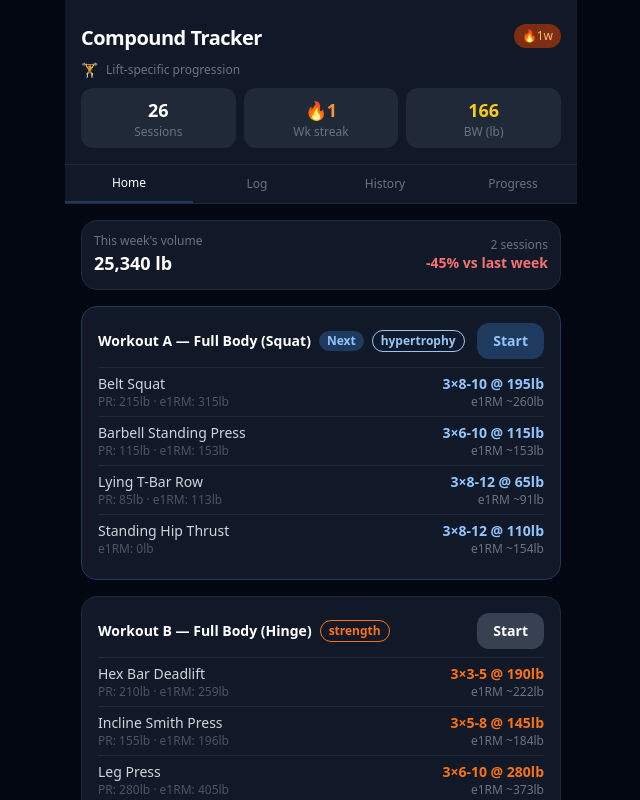
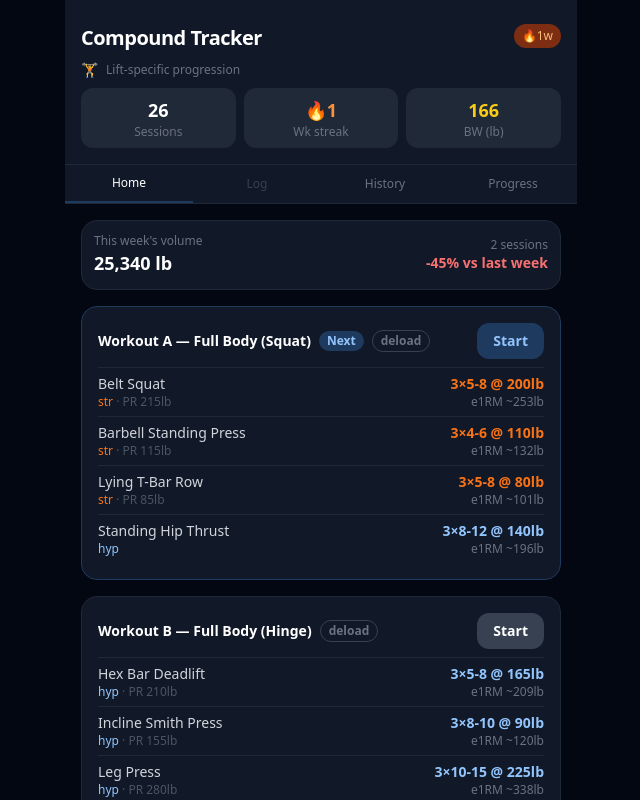
Before and after one commit to jzmak/compound-tracker, a React (Vite) app: page / in a window 1280 px wide. Shown: the top 800 px of the page, without its empty margins (319-959 px from the left). Built offline with nearby package versions, Linux system fonts and the light colour scheme.

Commit message:
fix DUP undulation, weight persistence, rep-range success, deload cap

```diff
--- a/src/App.jsx
+++ b/src/App.jsx
@@ -198,48 +198,57 @@ function initializeDUP() {
   return state;
 }
 
-function applyDUPProgression(currentDup, completedExercises) {
+function applyDUPProgression(currentDup, completedExercises, history) {
   const updated = JSON.parse(JSON.stringify(currentDup));
 
   completedExercises.forEach(exercise => {
     const config = EXERCISES[exercise.id];
     if (!config) return;
-    // Initialize dup state for any exercise that lacks it (e.g. newly added glute/substitute lifts)
     if (!updated[exercise.id]) {
       updated[exercise.id] = { hW: config.hW, sW: config.sW, hStalls: 0, sStalls: 0, nextType: "hypertrophy" };
     }
 
     const sessionType = exercise.sessionType;
-    const targetReps = sessionType === "hypertrophy" ? config.repMax : config.sRepMax;
-    const allSetsHitTarget = exercise.sets.every(set => set.completed && parseFloat(set.reps) >= targetReps);
+    const isHyp = sessionType === "hypertrophy";
+    // P1-1 FIX: success is hitting the BOTTOM of the rep range (repMin) on all sets,
+    // not the top (repMax). Doing 10 clean reps when the range is 8-12 is a success.
+    const successReps = isHyp ? config.repMin : config.sRepMin;
+    const allSetsHitTarget = exercise.sets.every(set => set.completed && parseFloat(set.reps) >= successReps);
     const anySetsCompleted = exercise.sets.some(set => set.completed);
 
     if (!anySetsCompleted) return;
 
+    const wKey = isHyp ? "hW" : "sW";
+    const stallKey = isHyp ? "hStalls" : "sStalls";
+
     if (allSetsHitTarget) {
-      if (sessionType === "hypertrophy") {
-        updated[exercise.id].hW += config.inc;
-        updated[exercise.id].hStalls = 0;
-      } else {
-        updated[exercise.id].sW += config.inc;
-        updated[exercise.id].sStalls = 0;
-      }
+      updated[exercise.id][wKey] += config.inc;
+      updated[exercise.id][stallKey] = 0;
+      updated[exercise.id].lastDeload = null;
     } else {
-      if (sessionType === "hypertrophy") {
-        updated[exercise.id].hStalls++;
-        if (updated[exercise.id].hStalls >= config.stallN) {
-          updated[exercise.id].hW = roundToIncrement(updated[exercise.id].hW * (1 - config.resetPct), config.inc);
-          updated[exercise.id].hStalls = 0;
+      updated[exercise.id][stallKey]++;
+      if (updated[exercise.id][stallKey] >= config.stallN) {
+        const currentW = updated[exercise.id][wKey];
+        // P1-2 FIX: cap deload at 10%, and never drop below the highest weight
+        // successfully completed on this track in the trailing 4 same-track sessions.
+        const capped = roundToIncrement(currentW * 0.9, config.inc);
+        let floor = 0;
+        if (history) {
+          const sameTrack = history
+            .flatMap(s => (s.exercises || []).filter(e => e.id === exercise.id && e.sessionType === sessionType))
+            .filter(e => (e.sets || []).every(st => st.completed))
+            .slice(-4);
+          floor = sameTrack.reduce((mx, e) => Math.max(mx, e.weight || 0), 0);
         }
-      } else {
-        updated[exercise.id].sStalls++;
-        if (updated[exercise.id].sStalls >= config.stallN) {
-          updated[exercise.id].sW = roundToIncrement(updated[exercise.id].sW * (1 - config.resetPct), config.inc);
-          updated[exercise.id].sStalls = 0;
+        const newW = Math.max(capped, floor || capped);
+        if (newW < currentW) {
+          updated[exercise.id][wKey] = newW;
+          updated[exercise.id].lastDeload = { track: sessionType, from: currentW, to: newW, reason: `${config.stallN} stalls`, date: new Date().toISOString() };
         }
+        updated[exercise.id][stallKey] = 0;
       }
     }
-    updated[exercise.id].nextType = sessionType === "hypertrophy" ? "strength" : "hypertrophy";
+    updated[exercise.id].nextType = isHyp ? "strength" : "hypertrophy";
   });
   return updated;
 }
@@ -358,7 +367,7 @@ function getCalendarData(history) {
   const map = {};
   history.forEach(session => {
     const dateKey = new Date(session.date).toISOString().split("T")[0];
-    map[dateKey] = { workout: session.workout, rpe: session.rpe };
+    map[dateKey] = { workout: session.workout, rpe: session.rpe, isDeload: session.isDeload };
   });
   return map;
 }
@@ -621,6 +630,19 @@ function useWorkoutStorage() {
       const savedSettings = storageGet(STORAGE_KEYS.settings);
       if (savedSettings) setSettings(prev => ({ ...prev, ...savedSettings }));
 
+      // One-time correction of weights corrupted by the pre-fix persistence bug.
+      // tbar_row real working weight is 90 (2x45 plates); standing_ht is 140.
+      if (!localStorage.getItem("wt_wfix1")) {
+        const dupNow = storageGet(STORAGE_KEYS.dup);
+        if (dupNow && typeof dupNow === "object") {
+          if (dupNow.tbar_row && dupNow.tbar_row.hW < 90) dupNow.tbar_row.hW = 90;
+          if (dupNow.standing_ht && dupNow.standing_ht.hW < 140) dupNow.standing_ht.hW = 140;
+          storageSet(STORAGE_KEYS.dup, dupNow);
+          setDup(dupNow);
+        }
+        localStorage.setItem("wt_wfix1", "1");
+      }
+
       const savedTemplates = storageGet(STORAGE_KEYS.accTemplates);
       if (savedTemplates) setCustomTemplates(prev => ({ ...prev, ...savedTemplates }));
 
@@ -746,34 +768,28 @@ function RestTimer({ defaultSecs, onClose }) {
   const progressPct = ((defaultSecs - remaining) / defaultSecs) * 100;
   const mins = Math.floor(remaining / 60);
   const secs = remaining % 60;
-  const circumference = 2 * Math.PI * 44;
+  const done = remaining === 0;
 
   return (
-    <div className="fixed inset-0 bg-black bg-opacity-80 flex items-center justify-center z-50 p-6">
-      <div className="bg-gray-900 rounded-3xl p-8 w-full max-w-xs border border-gray-700 text-center">
-        <div className="text-gray-400 text-sm mb-4">Rest Timer</div>
-        <div className="relative w-36 h-36 mx-auto mb-6">
-          <svg className="w-full h-full -rotate-90" viewBox="0 0 100 100">
-            <circle cx="50" cy="50" r="44" fill="none" stroke="#1f2937" strokeWidth="8" />
-            <circle cx="50" cy="50" r="44" fill="none"
-              stroke={remaining === 0 ? "#22c55e" : "#1e3a5f"}
-              strokeWidth="8"
-              strokeDasharray={circumference}
-              strokeDashoffset={circumference * (1 - progressPct / 100)}
-              strokeLinecap="round"
-              className="transition-all duration-300" />
-          </svg>
-          <div className="absolute inset-0 flex items-center justify-center">
-            <span className="text-4xl font-bold">{mins}:{secs.toString().padStart(2, "0")}</span>
+    <div className="fixed bottom-0 left-0 right-0 z-50 px-3 pb-3">
+      <div className="max-w-md mx-auto bg-gray-900 border border-gray-700 rounded-2xl shadow-lg overflow-hidden">
+        {/* progress bar */}
+        <div className="h-1 bg-gray-800">
+          <div className="h-full transition-all duration-300"
+            style={{ width: `${progressPct}%`, backgroundColor: done ? "#22c55e" : "#1e3a5f" }} />
+        </div>
+        <div className="flex items-center gap-3 px-4 py-2.5">
+          <div className="flex items-center gap-2 flex-1">
+            <span className="text-xs text-gray-500">Rest</span>
+            <span className={`text-xl font-bold tabular-nums ${done ? "text-green-400" : "text-white"}`}>
+              {done ? "Done!" : `${mins}:${secs.toString().padStart(2, "0")}`}
+            </span>
           </div>
-        </div>
-        {remaining === 0 && <div className="text-green-400 font-bold mb-4">Rest complete!</div>}
-        <div className="flex gap-3">
-          <button onClick={togglePause} className="flex-1 bg-gray-700 py-3 rounded-xl text-sm font-semibold">
+          <button onClick={togglePause} className="text-xs bg-gray-700 px-3 py-1.5 rounded-lg font-semibold text-gray-200">
             {paused ? "Resume" : "Pause"}
           </button>
-          <button onClick={reset} className="flex-1 bg-gray-700 py-3 rounded-xl text-sm font-semibold">Reset</button>
-          <button onClick={onClose} className="flex-1 bg-navy text-navy-light py-3 rounded-xl text-sm font-semibold">Done</button>
+          <button onClick={reset} className="text-xs bg-gray-700 px-3 py-1.5 rounded-lg font-semibold text-gray-200">Reset</button>
+          <button onClick={onClose} className="text-xs bg-navy text-navy-light px-3 py-1.5 rounded-lg font-semibold">✕</button>
         </div>
       </div>
     </div>
@@ -1179,6 +1195,7 @@ function ChartTooltip({ active, payload }) {
 
 function HomeView({ dup, history, bwHistory, nextWorkout, prs, streak, missed, lastGap, fatigue, wEmphasis, setWEmphasis, onStartSession, onStartAccessory, onLogBW, onLogMeasurements }) {
   const weeklyVol = useMemo(() => getWeeklyVolume(history), [history]);
+  const [deloadArmed, setDeloadArmed] = useState({});
 
   return (
     <div className="p-4 space-y-4">
@@ -1207,7 +1224,6 @@ function HomeView({ dup, history, bwHistory, nextWorkout, prs, streak, missed, l
       {["A", "B"].map(workoutKey => {
         const workout = WORKOUTS[workoutKey];
         const isNext = workoutKey === nextWorkout;
-        const currentEmphasis = wEmphasis[workoutKey] || workout.defaultEmphasis;
 
         return (
           <div key={workoutKey} className={`bg-gray-900 rounded-2xl p-4 border ${isNext ? "border-navy" : "border-gray-800"}`}>
@@ -1215,13 +1231,14 @@ function HomeView({ dup, history, bwHistory, nextWorkout, prs, streak, missed, l
               <div className="flex items-center gap-2 flex-wrap">
                 <div className="font-bold text-sm">{workout.label}</div>
                 {isNext && <span className="text-xs bg-navy text-navy-light px-2 py-0.5 rounded-full font-semibold">Next</span>}
-                <button onClick={() => setWEmphasis(prev => ({ ...prev, [workoutKey]: currentEmphasis === "hypertrophy" ? "strength" : "hypertrophy" }))}
-                  className="text-xs px-2 py-0.5 rounded-full border font-semibold"
-                  style={{ borderColor: TYPE_COLORS[currentEmphasis], color: TYPE_COLORS[currentEmphasis] }}>
-                  {currentEmphasis}
+                <button onClick={() => setDeloadArmed(prev => ({ ...prev, [workoutKey]: !prev[workoutKey] }))}
+                  className={`text-xs px-2 py-0.5 rounded-full border font-semibold ${
+                    deloadArmed[workoutKey] ? "border-purple-500 text-purple-300 bg-purple-900 bg-opacity-30" : "border-gray-700 text-gray-500"
+                  }`}>
+                  {deloadArmed[workoutKey] ? "deload on" : "deload"}
                 </button>
               </div>
-              <button onClick={() => onStartSession(workoutKey)}
+              <button onClick={() => onStartSession(workoutKey, deloadArmed[workoutKey])}
                 className={`font-bold py-2 px-4 rounded-xl text-sm ${isNext ? "bg-navy text-navy-light" : "bg-gray-700 text-white"}`}>
                 Start
               </button>
@@ -1229,14 +1246,15 @@ function HomeView({ dup, history, bwHistory, nextWorkout, prs, streak, missed, l
 
             {workout.exercises.map(id => {
               const config = EXERCISES[id];
-              const dupState = dup[id] || { hW: config.hW, sW: config.sW, hStalls: 0, sStalls: 0 };
-              const emphasis = wEmphasis[workoutKey] || workout.defaultEmphasis;
-              const isHyp = emphasis === "hypertrophy";
+              const dupState = dup[id] || { hW: config.hW, sW: config.sW, hStalls: 0, sStalls: 0, nextType: "hypertrophy" };
+              const track = dupState.nextType || workout.defaultEmphasis;
+              const isHyp = track === "hypertrophy";
               const weight = isHyp ? dupState.hW : dupState.sW;
               const targetReps = isHyp ? config.repMax : config.sRepMax;
               const repMin = isHyp ? config.repMin : config.sRepMin;
               const prWeight = prs[id]?.weight || 0;
               const estimated = estimateE1RM(weight, targetReps);
+              const stalls = isHyp ? dupState.hStalls : dupState.sStalls;
 
               return (
                 <div key={id} className="flex justify-between items-center text-sm py-1.5 border-t border-gray-800">
@@ -1246,11 +1264,13 @@ function HomeView({ dup, history, bwHistory, nextWorkout, prs, streak, missed, l
                       {weight > prWeight && prWeight > 0 ? " 🎯" : ""}
                     </div>
                     <div className="text-xs text-gray-600">
-                      {prWeight > 0 ? "PR: " + prWeight + "lb · " : ""}e1RM: {prs[id]?.e1rm || 0}lb
+                      <span style={{ color: TYPE_COLORS[track] }}>{isHyp ? "hyp" : "str"}</span>
+                      {stalls > 0 ? ` · ⚠ ${stalls} stall${stalls > 1 ? "s" : ""}` : ""}
+                      {prWeight > 0 ? " · PR " + prWeight + "lb" : ""}
                     </div>
                   </div>
                   <div className="text-right">
-                    <div className="font-semibold" style={{ color: TYPE_COLORS[emphasis] }}>
+                    <div className="font-semibold" style={{ color: TYPE_COLORS[track] }}>
                       {config.sets}×{repMin}-{targetReps} @ {weight}lb
                     </div>
                     <div className="text-xs text-gray-500">e1RM ~{estimated}lb</div>
@@ -1465,6 +1485,12 @@ function LogView({
                   className="w-10 h-10 rounded-full bg-gray-700 font-bold flex items-center justify-center text-lg active:bg-gray-600">+</button>
               </div>
             </div>
+
+            {exercise.isDeload && (
+              <div className="bg-purple-900 bg-opacity-30 border border-purple-800 rounded-lg px-3 py-1.5 mb-2 text-xs text-purple-300">
+                Deload · working weight is {exercise.workingWeight}lb (preserved, won't change)
+              </div>
+            )}
 
             {/* Inline plate breakdown */}
             {(() => {
@@ -2353,28 +2379,33 @@ export default function App() {
   const recentRPEs = history.slice(-FATIGUE_WINDOW).map(session => session.rpe).filter(Boolean);
   const fatigue = recentRPEs.length >= FATIGUE_WINDOW - 1 && recentRPEs.every(r => r >= FATIGUE_RPE_THRESHOLD);
 
-  function buildSession(workoutKey, overrides, selections) {
+  function buildSession(workoutKey, overrides, selections, isDeload) {
     const workoutEmphasis = wEmphasis[workoutKey] || WORKOUTS[workoutKey].defaultEmphasis;
     const workout = WORKOUTS[workoutKey];
     const exerciseIds = workout.slots.map((slot, i) => selections?.[i] || slot.primary);
     const exercises = exerciseIds.map(id => {
       const config = EXERCISES[id];
-      const effectiveEmphasis = overrides[id] || workoutEmphasis;
+      const dupState = dup[id] || { hW: config.hW, sW: config.sW, hStalls: 0, sStalls: 0, nextType: "hypertrophy" };
+      // TRUE DUP: each exercise's track comes from its own nextType, not the workout label.
+      // A manual override (from the emphasis toggle) still wins if present.
+      const effectiveEmphasis = overrides[id] || dupState.nextType || workoutEmphasis;
       const isHyp = effectiveEmphasis === "hypertrophy";
-      const dupState = dup[id] || { hW: config.hW, sW: config.sW, hStalls: 0, sStalls: 0 };
-      const weight = isHyp ? dupState.hW : dupState.sW;
+      const workingWeight = isHyp ? dupState.hW : dupState.sW;
+      const weight = isDeload ? roundToIncrement(workingWeight * 0.6, config.inc || 5) : workingWeight;
       const targetReps = isHyp ? config.repMax : config.sRepMax;
       const repMin = isHyp ? config.repMin : config.sRepMin;
 
+      // Pull last-session data from the SAME track only, so hyp reads hyp and str reads str.
       let lastWeight = null, lastSets = null;
       for (let i = history.length - 1; i >= 0; i--) {
-        const found = history[i].exercises?.find(ex => ex.id === id);
+        const found = history[i].exercises?.find(ex => ex.id === id && ex.sessionType === effectiveEmphasis);
         if (found) { lastWeight = found.weight; lastSets = found.sets; break; }
       }
 
       return {
         id, name: config.name, note: config.note, bar: config.bar,
-        weight, targetReps, repMin, sessionType: effectiveEmphasis,
+        weight, workingWeight, isDeload: !!isDeload,
+        targetReps, repMin, sessionType: effectiveEmphasis,
         rest: isHyp ? 90 : 180,
         lastWeight, lastSets,
         stalls: isHyp ? dupState.hStalls : dupState.sStalls,
@@ -2395,10 +2426,10 @@ export default function App() {
     return exercises;
   }
 
-  function startSession(workoutKey) {
+  function startSession(workoutKey, isDeload) {
     const defaultSelections = {};
     setSlotSelections(defaultSelections);
-    const exercises = buildSession(workoutKey, {}, defaultSelections);
+    const exercises = buildSession(workoutKey, {}, defaultSelections, isDeload);
     setRpe(null);
     setNote("");
     setSessStart(Date.now());
@@ -2406,7 +2437,8 @@ export default function App() {
     setResets([]);
     setSession({
       workout: workoutKey,
-      label: WORKOUTS[workoutKey].label,
+      label: WORKOUTS[workoutKey].label + (isDeload ? " (Deload)" : ""),
+      isDeload: !!isDeload,
       exercises,
       date: new Date().toISOString(),
       emphasis: wEmphasis[workoutKey] || WORKOUTS[workoutKey].defaultEmphasis,
@@ -2437,7 +2469,7 @@ export default function App() {
     if (!session) return;
     const newSelections = { ...slotSelections, [slotIdx]: newExerciseId };
     setSlotSelections(newSelections);
-    const exercises = buildSession(session.workout, emphasisOvr, newSelections);
+    const exercises = buildSession(session.workout, emphasisOvr, newSelections, session.isDeload);
     setSession(prev => ({
       ...prev,
       exercises: exercises.map((ex, i) => {
@@ -2474,7 +2506,7 @@ export default function App() {
     const newOverrides = { ...emphasisOvr, [exerciseId]: next };
     setEmphasisOvr(newOverrides);
     if (session) {
-      const exercises = buildSession(session.workout, newOverrides, slotSelections);
+      const exercises = buildSession(session.workout, newOverrides, slotSelections, session.isDeload);
       setSession(prev => ({
         ...prev,
         exercises: exercises.map((ex, i) => ({ ...ex, sets: prev.exercises[i]?.sets || ex.sets })),
@@ -2497,9 +2529,21 @@ export default function App() {
         return;
       }
 
+      // Deload session: save to history for the record, but do NOT run progression
+      // or overwrite working weights. Working weight is preserved for next week.
+      if (session.isDeload) {
+        const fullSession = { ...session, rpe, note, duration, accessories: accItems };
+        saveHistory([...history, fullSession]);
+        saveNextWorkout(session.workout === "A" ? "B" : "A");
+        clearActiveSession();
+        setSaved(true);
+        setTimeout(() => { setSaved(false); setSession(null); setView("home"); }, 1400);
+        return;
+      }
+
       const fullSession = { ...session, rpe, note, duration, accessories: accItems };
       const newHistory = [...history, fullSession];
-      const newDup = applyDUPProgression(dup, session.exercises);
+      const newDup = applyDUPProgression(dup, session.exercises, history);
       const newNextWorkout = session.workout === "A" ? "B" : "A";
 
       const resetNotifications = [];
@@ -2720,15 +2764,21 @@ export default function App() {
 
       {/* Tab bar */}
       <div className="flex border-b border-gray-800 bg-gray-900">
-        {["home", "log", "history", "progress"].map(tab => (
-          <button key={tab}
-            onClick={() => handleNavigation(tab)}
-            className={`flex-1 py-2.5 text-xs font-medium capitalize ${
-              tab === view ? "border-b-2 border-navy text-white" : "text-gray-500"
-            }`}>
-            {tab === "home" ? "Home" : tab === "log" ? (session ? "Log ●" : "Log") : tab === "history" ? "History" : "Progress"}
-          </button>
-        ))}
+        {["home", "log", "history", "progress"].map(tab => {
+          const isLogDisabled = tab === "log" && !session;
+          return (
+            <button key={tab}
+              onClick={() => { if (!isLogDisabled) handleNavigation(tab); }}
+              disabled={isLogDisabled}
+              className={`flex-1 py-2.5 text-xs font-medium capitalize ${
+                tab === view ? "border-b-2 border-navy text-white"
+                : isLogDisabled ? "text-gray-700"
+                : "text-gray-500"
+              }`}>
+              {tab === "home" ? "Home" : tab === "log" ? (session ? "Log ●" : "Log") : tab === "history" ? "History" : "Progress"}
+            </button>
+          );
+        })}
       </div>
 
       {/* Views */}
```
